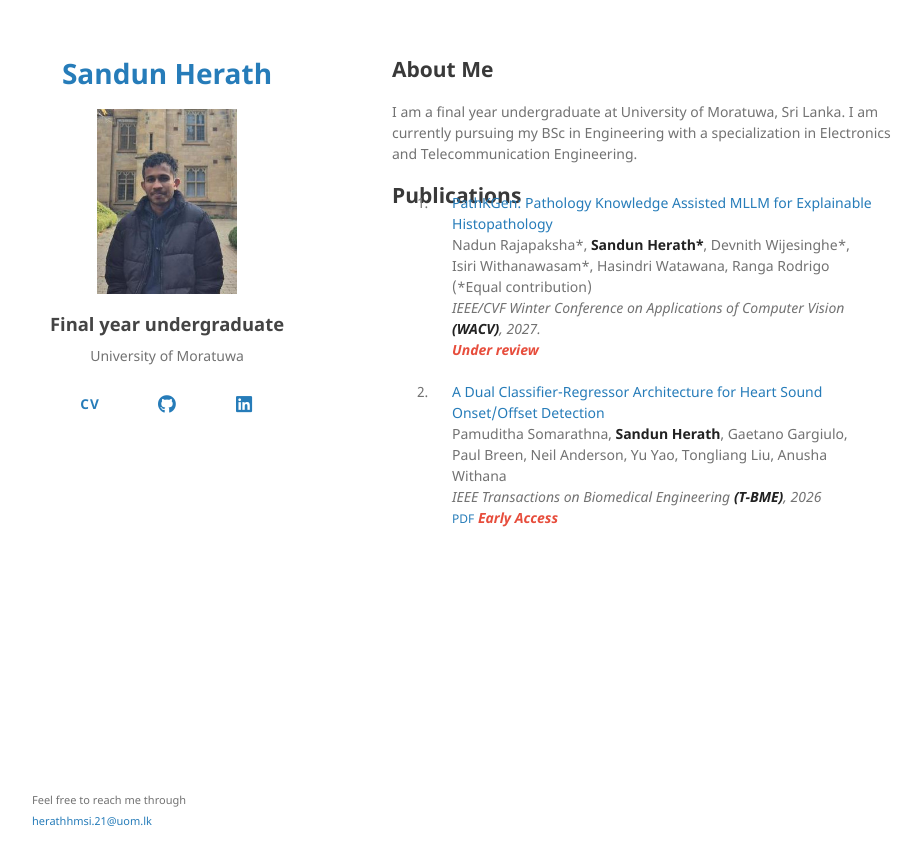
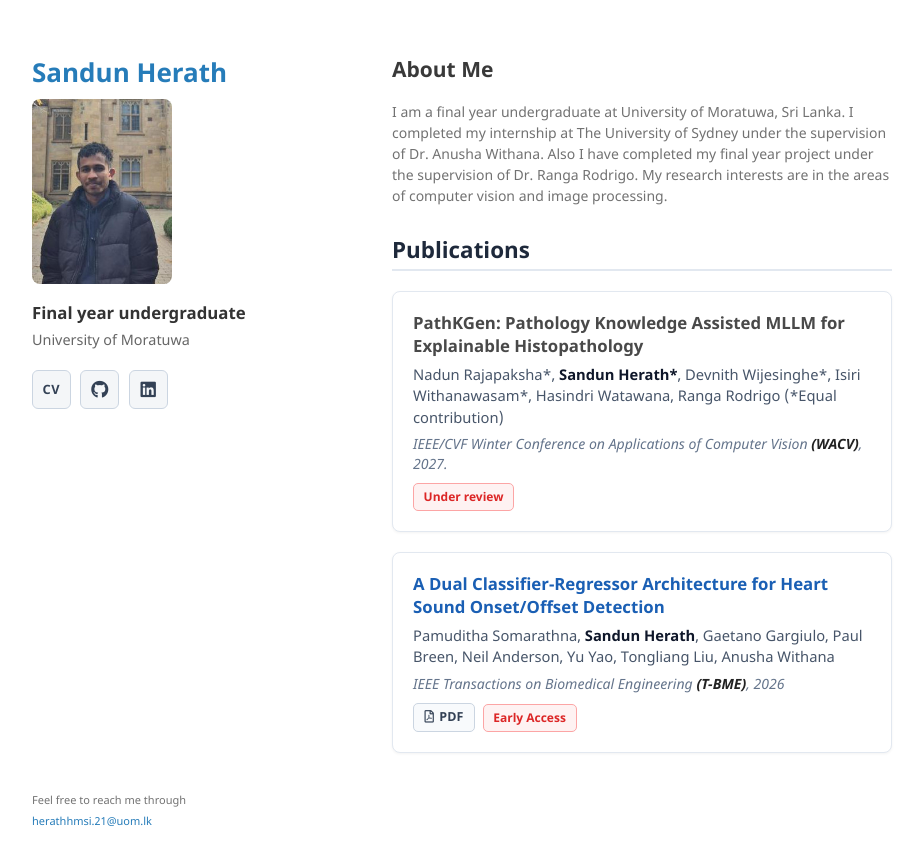
Before and after one commit to sandun21/sandun21.github.io, a Jekyll site: the page built from index.md, in a window 1280 px wide. Shown: the top 865 px of the page, without its empty margins (178-1101 px from the left). Built offline with Jekyll 4.4.1, drawn with Linux system fonts in a browser that asks for light colours; the repository's description, which GitHub fills in, is left out; our own code applies the rules of GitHub Pages for plain Markdown files.

Commit message:
fix styling issues

```diff
--- a/_includes/publications.md
+++ b/_includes/publications.md
@@ -1,51 +1,52 @@
-<h2 id="publications" style="margin: 2px 0px -15px;">Publications</h2>
+<h2 id="publications" class="section-title">Publications</h2>
 
-<div class="publications">
-<ol class="bibliography">
+<div class="publications-list">
+{% for link in site.data.publications.main %}
+  <div class="pub-card">
+    {% if link.image %}
+    <div class="pub-image">
+      <img src="{{ link.image }}" alt="{{ link.title }}" class="teaser-img">
+    </div>
+    {% endif %}
 
-{% for link in site.data.publications.main %}
+    <div class="pub-content">
+      <h3 class="pub-title">
+        {% if link.pdf %}
+          <a href="{{ link.pdf }}" target="_blank" rel="noopener noreferrer">{{ link.title }}</a>
+        {% elsif link.page %}
+          <a href="{{ link.page }}" target="_blank" rel="noopener noreferrer">{{ link.title }}</a>
+        {% else %}
+          {{ link.title }}
+        {% endif %}
+      </h3>
 
-<li>
-<div class="pub-row">
-  <div class="col-sm-3 abbr" style="position: relative;padding-right: 15px;padding-left: 15px;">
-    {% if link.image %}
-    <img src="{{ link.image }}" class="teaser img-fluid z-depth-1" style="width=100;height=40%">
-    {% if link.conference_short %}
-    <abbr class="badge">{{ link.conference_short }}</abbr>
-    {% endif %}
-    {% endif %}
-  </div>
-  <div class="col-sm-9" style="position: relative;padding-right: 15px;padding-left: 20px;">
-      <div class="title"><a href="{{ link.pdf }}">{{ link.title }}</a></div>
-      <div class="author">{{ link.authors }}</div>
-      <div class="periodical"><em>{{ link.conference }}</em>
+      <div class="pub-authors">{{ link.authors }}</div>
+
+      <div class="pub-venue">
+        <em>{{ link.conference }}</em>
       </div>
-    <div class="links">
-      {% if link.pdf %}
-      <a href="{{ link.pdf }}" class="btn btn-sm z-depth-0" role="button" target="_blank" style="font-size:12px;">PDF</a>
-      {% endif %}
-      {% if link.code %}
-      <a href="{{ link.code }}" class="btn btn-sm z-depth-0" role="button" target="_blank" style="font-size:12px;">Code</a>
-      {% endif %}
-      {% if link.page %}
-      <a href="{{ link.page }}" class="btn btn-sm z-depth-0" role="button" target="_blank" style="font-size:12px;">Project Page</a>
-      {% endif %}
-      {% if link.bibtex %}
-      <a href="{{ link.bibtex }}" class="btn btn-sm z-depth-0" role="button" target="_blank" style="font-size:12px;">BibTex</a>
-      {% endif %}
-      {% if link.notes %}
-      <strong> <i style="color:#e74d3c">{{ link.notes }}</i></strong>
-      {% endif %}
-      {% if link.others %}
-      {{ link.others }}
-      {% endif %}
+
+      <div class="pub-links">
+        {% if link.pdf %}
+          <a href="{{ link.pdf }}" class="btn-pub" target="_blank" rel="noopener noreferrer"><i class="far fa-file-pdf"></i> PDF</a>
+        {% endif %}
+        {% if link.code %}
+          <a href="{{ link.code }}" class="btn-pub" target="_blank" rel="noopener noreferrer"><i class="fab fa-github"></i> Code</a>
+        {% endif %}
+        {% if link.page %}
+          <a href="{{ link.page }}" class="btn-pub" target="_blank" rel="noopener noreferrer"><i class="fas fa-globe"></i> Project Page</a>
+        {% endif %}
+        {% if link.bibtex %}
+          <a href="{{ link.bibtex }}" class="btn-pub" target="_blank" rel="noopener noreferrer"><i class="fas fa-quote-right"></i> BibTeX</a>
+        {% endif %}
+        {% if link.notes %}
+          <span class="badge-status">{{ link.notes }}</span>
+        {% endif %}
+        {% if link.others %}
+          <span class="pub-others">{{ link.others }}</span>
+        {% endif %}
+      </div>
     </div>
   </div>
+{% endfor %}
 </div>
-</li>
-<br>
-
-{% endfor %}
-
-</ol>
-</div>
--- a/assets/css/style.scss
+++ b/assets/css/style.scss
@@ -3,67 +3,205 @@
 
 @import "jekyll-theme-minimal";
 
+/* Header Styles */
 .wrapper > header {
-	text-align: center;
+	text-align: left;
+}
+
+.wrapper > header h1 {
+	font-size: 26px;
+	margin-bottom: 12px;
 }
 
 .wrapper > header img {
 	display: block;
-	margin: 0 auto 1rem;
+	margin: 0 0 1rem 0;
 	max-width: 140px;
 	height: auto;
+	border-radius: 8px;
 }
 
 .wrapper > header p {
-	margin: 0 auto 0.5rem;
-	max-width: 16rem;
-	text-align: center;
+	margin: 0 0 0.4rem 0;
+	max-width: 100%;
+	text-align: left;
 }
 
 .wrapper > header p.header-position {
-	font-size: 1.15rem;
+	font-size: 1.05rem;
 	font-weight: 600;
-	color: #444;
-	text-align: center;
+	color: #333;
+	margin-bottom: 0.25rem;
 }
 
 .wrapper > header p.header-affiliation {
-	text-align: center;
+	font-size: 0.9rem;
+	color: #666;
+	margin-bottom: 1rem;
 }
 
+/* Social Media Buttons */
 .social-buttons {
 	display: flex;
-	justify-content: space-evenly;
 	align-items: center;
-	gap: 0.75rem;
-	width: 100%;
-	max-width: 240px;
-	margin: 1rem auto;
+	gap: 0.6rem;
+	margin: 1.25rem 0 1rem 0;
 }
 
 .social-button {
 	display: inline-flex;
 	align-items: center;
 	justify-content: center;
-	width: 2.75rem;
-	height: 2.75rem;
-	border-radius: 999px;
+	width: 2.3rem;
+	height: 2.3rem;
+	border-radius: 6px;
+	background: #f4f6f8;
+	color: #334155;
+	border: 1px solid #cbd5e1;
+	text-decoration: none;
+	transition: all 0.2s ease;
+}
+
+.social-button:hover {
+	background: #1a5fb4;
+	color: #ffffff;
+	border-color: #1a5fb4;
+}
+
+.cv-badge {
+	font-size: 0.8rem;
+	font-weight: 700;
+	letter-spacing: 0.05em;
+}
+
+.social-button i {
+	font-size: 1.1rem;
+}
+
+/* Publications Section */
+.section-title {
+	margin-top: 2rem;
+	margin-bottom: 1.25rem;
+	font-size: 1.4rem;
+	font-weight: 700;
+	color: #1e293b;
+	border-bottom: 2px solid #e2e8f0;
+	padding-bottom: 0.4rem;
+}
+
+.publications-list {
+	display: flex;
+	flex-direction: column;
+	gap: 1.25rem;
+	margin-top: 1rem;
+}
+
+.pub-card {
+	display: flex;
+	gap: 1.25rem;
+	padding: 1.25rem;
+	background: #ffffff;
+	border: 1px solid #e2e8f0;
+	border-radius: 8px;
+	box-shadow: 0 1px 3px rgba(0, 0, 0, 0.05);
+	transition: transform 0.2s ease, box-shadow 0.2s ease;
+}
+
+.pub-card:hover {
+	transform: translateY(-2px);
+	box-shadow: 0 4px 12px rgba(0, 0, 0, 0.08);
+}
+
+.pub-image {
+	flex-shrink: 0;
+	width: 120px;
+}
+
+.teaser-img {
+	width: 100%;
+	height: auto;
+	border-radius: 6px;
+	object-fit: cover;
+}
+
+.pub-content {
+	flex: 1;
+}
+
+.pub-title {
+	font-size: 1.05rem;
+	font-weight: 600;
+	line-height: 1.35;
+	margin: 0 0 0.4rem 0;
+}
+
+.pub-title a {
+	color: #1a5fb4;
+	text-decoration: none;
+	transition: color 0.15s ease;
+}
+
+.pub-title a:hover {
+	color: #0d4488;
+	text-decoration: underline;
+}
+
+.pub-authors {
+	font-size: 0.92rem;
+	color: #475569;
+	margin-bottom: 0.4rem;
+	line-height: 1.45;
+}
+
+.pub-authors strong {
+	color: #0f172a;
+	font-weight: 600;
+}
+
+.pub-venue {
+	font-size: 0.88rem;
+	color: #64748b;
+	margin-bottom: 0.6rem;
+	line-height: 1.4;
+}
+
+.pub-links {
+	display: flex;
+	flex-wrap: wrap;
+	align-items: center;
+	gap: 0.5rem;
+	margin-top: 0.6rem;
+}
+
+.btn-pub {
+	display: inline-flex;
+	align-items: center;
+	gap: 0.35rem;
+	padding: 0.25rem 0.65rem;
+	font-size: 0.78rem;
+	font-weight: 600;
+	color: #334155;
+	background-color: #f8fafc;
+	border: 1px solid #cbd5e1;
+	border-radius: 5px;
+	text-decoration: none;
+	transition: all 0.15s ease;
+}
+
+.btn-pub:hover {
+	background-color: #1a5fb4;
+	color: #ffffff;
+	border-color: #1a5fb4;
 	text-decoration: none;
 }
 
-.cv-badge {
-	display: inline-flex;
-	align-items: center;
-	justify-content: center;
-	width: 100%;
-	height: 100%;
-	border-radius: inherit;
-	font-size: 0.85rem;
-	font-weight: 700;
-	letter-spacing: 0.08em;
-	font-family: inherit;
+.badge-status {
+	display: inline-block;
+	padding: 0.25rem 0.6rem;
+	font-size: 0.75rem;
+	font-weight: 600;
+	color: #dc2626;
+	background-color: #fef2f2;
+	border: 1px solid #fca5a5;
+	border-radius: 5px;
 }
-
-.social-button i {
-	font-size: 1.15rem;
-}
--- a/index.md
+++ b/index.md
@@ -2,7 +2,7 @@
 layout: default
 ---
 ## About Me
-I am a final year undergraduate at University of Moratuwa, Sri Lanka. I am currently pursuing my BSc in Engineering with a specialization in Electronics and Telecommunication Engineering.
+I am a final year undergraduate at University of Moratuwa, Sri Lanka. I completed my internship at The University of Sydney under the supervision of Dr. Anusha Withana. Also I have completed my final year project under the supervision of Dr. Ranga Rodrigo. My research interests are in the areas of computer vision and image processing.
 
 {% include_relative _includes/publications.md %}
 <!-- {% include_relative _includes/services.md %} -->
```
